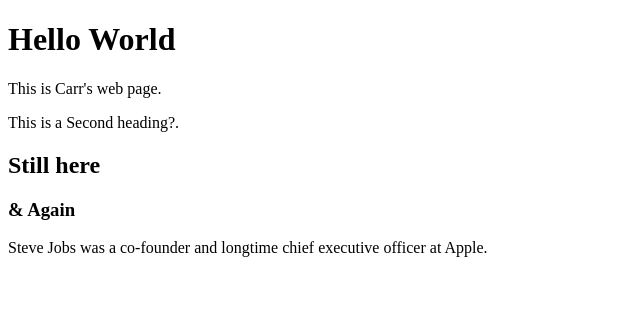
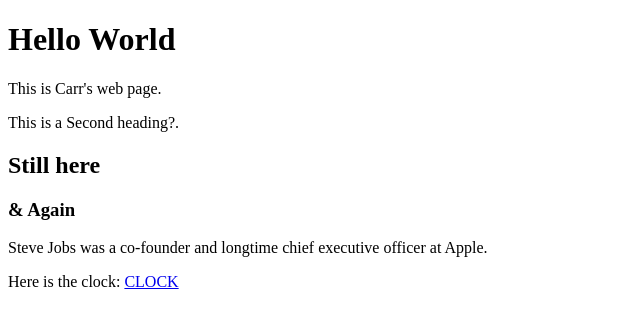
Before and after one commit to carrchadwick/Interactive_design, a plain HTML site: page index.html in a window 1280 px wide. Shown: the whole page, without its empty margins (0-640 px from the left). Drawn offline with Linux system fonts and the light colour scheme.

Commit message:
Added link to clock

```diff
--- a/index.html
+++ b/index.html
@@ -13,5 +13,6 @@
  </header>
     <h3>& Again</h3>
     <p>Steve Jobs was a co-founder and longtime chief executive officer at Apple.</p>
+    <p>Here is the clock: <a href="clock.html">CLOCK</a></p>
   </body>
 </html>
```
